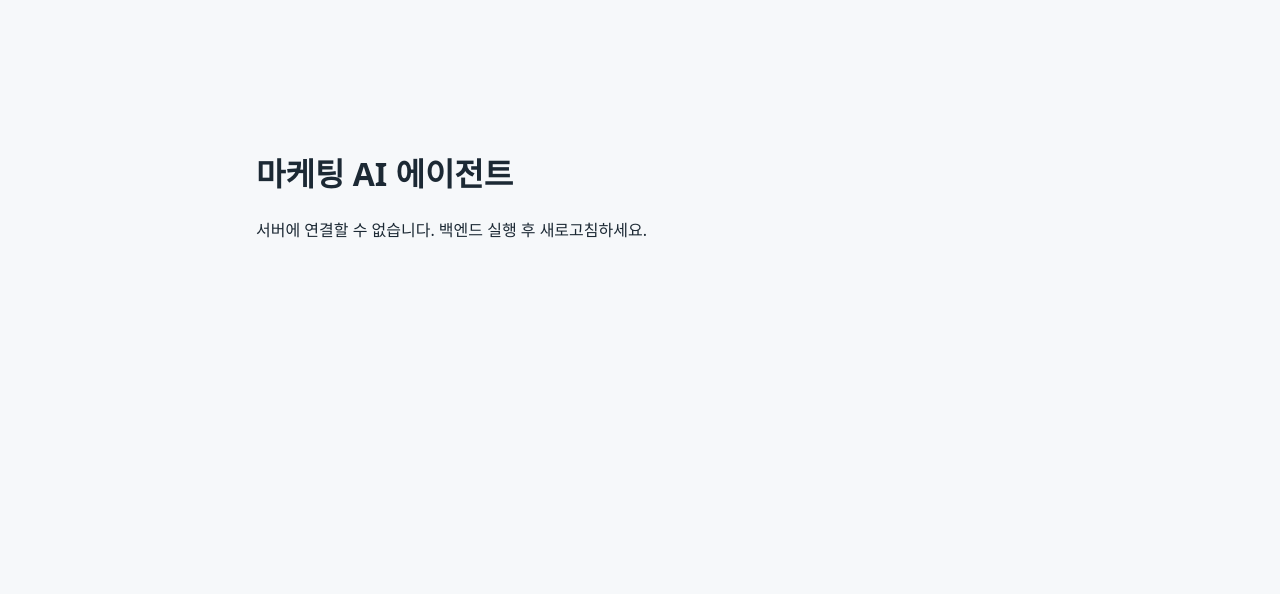
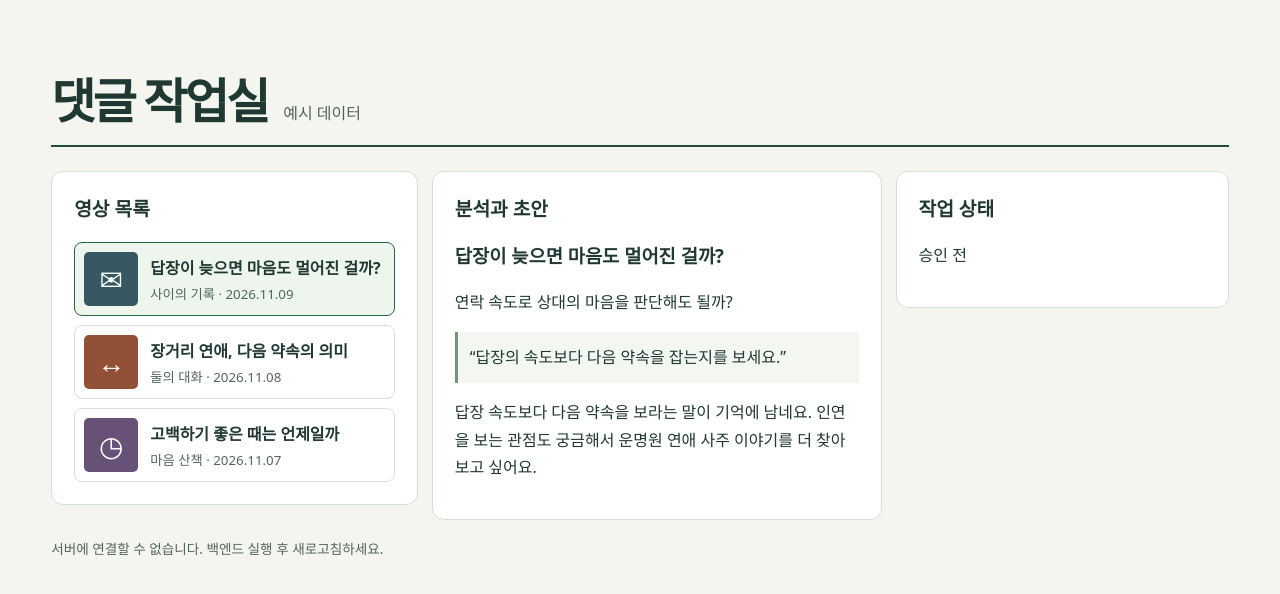
Before and after one commit to loginshin/youtube-marketing-ai-agent, a React (Vite) app in the folder frontend/: page / in a window 1280 px wide. Shown: the top 594 px of the page. Built offline with nearby package versions, Linux system fonts and the light colour scheme; no server answers.

Commit message:
✨ feat(video): 예시 영상 선택과 대시보드 구성

```diff
--- a/frontend/src/App.tsx
+++ b/frontend/src/App.tsx
@@ -1,6 +1,10 @@
+import { videos } from './features/video/examples'
+import { VideoList } from './features/video/VideoList'
 import { useEffect, useState } from 'react'
 
 export default function App() {
+  const [selected, select] = useState(videos[0].id)
+  const video = videos.find(v => v.id === selected)!
   const [message, setMessage] = useState('서버 연결을 확인하고 있습니다.')
 
   useEffect(() => {
@@ -22,5 +26,13 @@ export default function App() {
     return () => controller.abort()
   }, [])
 
-  return <main><h1>마케팅 AI 에이전트</h1><p role="status">{message}</p></main>
+  return <main>
+    <header><h1>댓글 작업실</h1><span>예시 데이터</span></header>
+    <div className="dashboard">
+      <section><h2>영상 목록</h2><VideoList selected={selected} onSelect={select} /></section>
+      <section><h2>분석과 초안</h2><h3>{video.title}</h3><p>{video.concern}</p><blockquote>{video.evidence}</blockquote><p>{video.draft}</p></section>
+      <section><h2>작업 상태</h2><p>승인 전</p></section>
+    </div>
+    <footer>{message}</footer>
+  </main>
 }
--- /dev/null
+++ b/frontend/src/features/video/VideoList.tsx
@@ -0,0 +1,8 @@
+import { videos } from './examples'
+
+export function VideoList({ selected, onSelect }: { selected: string; onSelect: (id: string) => void }) {
+  return <div className="videos">{videos.map(v => <button type="button" key={v.id} aria-pressed={selected === v.id} onClick={() => onSelect(v.id)}>
+    <span className="thumb" aria-hidden="true" style={{ background: v.color }}>{v.art}</span>
+    <span><strong>{v.title}</strong><small>{v.channel} · {v.date}</small></span>
+  </button>)}</div>
+}
--- /dev/null
+++ b/frontend/src/features/video/examples.ts
@@ -0,0 +1,6 @@
+export const videos = [
+  { id: 'letters', title: '답장이 늦으면 마음도 멀어진 걸까?', channel: '사이의 기록', date: '2026.11.09', art: '✉', color: '#365862', concern: '연락 속도로 상대의 마음을 판단해도 될까?', evidence: '“답장의 속도보다 다음 약속을 잡는지를 보세요.”', draft: '답장 속도보다 다음 약속을 보라는 말이 기억에 남네요. 인연을 보는 관점도 궁금해서 운명원 연애 사주 이야기를 더 찾아보고 싶어요.' },
+  { id: 'distance', title: '장거리 연애, 다음 약속의 의미', channel: '둘의 대화', date: '2026.11.08', art: '↔', color: '#925037', concern: '멀리 떨어져 지낼 때 어떻게 신뢰를 쌓을까?', evidence: '헤어지기 전 달력에 다음 만남을 함께 표시하는 장면.', draft: '헤어지기 전에 달력에 다음 만남을 적는 장면이 좋았어요. 멀리 있어도 이어지는 인연을 운명원에서는 어떻게 보는지 궁금해지네요.' },
+  { id: 'timing', title: '고백하기 좋은 때는 언제일까', channel: '마음 산책', date: '2026.11.07', art: '◷', color: '#675177', concern: '마음을 전할 시점을 어떻게 정할까?', evidence: '“내가 준비됐을 때보다 상대가 편하게 답할 수 있는 때가 좋아요.”', draft: '상대가 편하게 답할 수 있는 때를 생각하라는 말이 와닿아요. 마음을 전할 타이밍을 운명원 연애 사주에서는 어떻게 풀어볼지도 궁금하네요.' },
+]
+export type Video = (typeof videos)[number]
--- a/frontend/src/index.css
+++ b/frontend/src/index.css
@@ -1,10 +1,22 @@
-:root {
-  font-family: system-ui, sans-serif;
-  color: #1c2934;
-  background: #f6f8fa;
-}
-main {
-  max-width: 48rem;
-  margin: 12vh auto;
-  padding: 2rem;
-}
+:root { font-family: system-ui, sans-serif; color: #203832; background: #f4f5ef; }
+* { box-sizing: border-box; }
+body { margin: 0; }
+main { max-width: 1440px; margin: auto; padding: clamp(16px,4vw,64px); }
+header { display: flex; align-items: baseline; gap: 16px; border-bottom: 2px solid #254b40; margin-bottom: 24px; }
+h1 { font-size: clamp(2rem,4vw,3rem); letter-spacing: -.06em; margin: 12px 0; }
+header span, footer, small { color: #52655c; }
+.dashboard { display: grid; grid-template-columns: 1.1fr 1.35fr 1fr; gap: 14px; align-items: start; }
+section { min-width: 0; padding: 22px; background: #fff; border: 1px solid #d6dfd5; border-radius: 12px; }
+h2 { margin: 0 0 20px; font-size: 1.2rem; }
+h3 { line-height: 1.5; }
+p, blockquote { line-height: 1.7; }
+blockquote { margin: 14px 0; padding: 12px; background: #f3f6f1; border-left: 3px solid #73937b; }
+button, textarea, select { font: inherit; }
+button { cursor: pointer; }
+.videos { display: grid; gap: 9px; }
+.videos button { display: flex; align-items: center; gap: 12px; text-align: left; border: 1px solid #d7dfd8; background: white; color: inherit; border-radius: 8px; padding: 9px; }
+.videos button[aria-pressed=true] { border-color: #256649; background: #edf5ec; }
+.thumb { flex: 0 0 54px; height: 54px; display: grid; place-items: center; color: white; border-radius: 5px; font-size: 28px; }
+small { display: block; margin-top: 5px; }
+footer { margin-top: 18px; font-size: .85rem; }
+@media(max-width: 900px) { .dashboard { grid-template-columns: 1fr; } }
```
